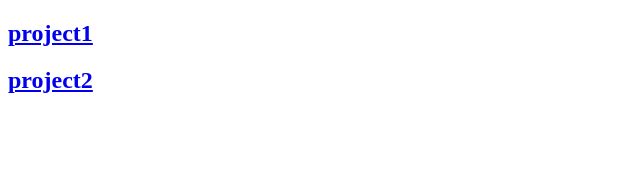
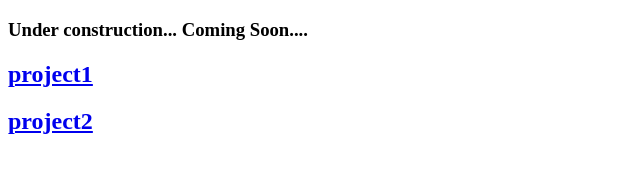
Before and after one commit to nightspace21/portfolio1, a plain HTML site: page index.html in a window 1280 px wide. Shown: the whole page, without its empty margins (0-640 px from the left). Drawn offline with Linux system fonts and the light colour scheme.

Commit message:
update_mysite comments

```diff
--- a/index.html
+++ b/index.html
@@ -17,6 +17,7 @@
 </head>
 
 <body>
+    <h3>Under construction... Coming Soon....</h3>
     <h2><a href="project1/index.html" target="_blank">project1</a></h2>
     <h2><a href="project2/index.html" target="_blank">project2</a></h2>
 </body>
```
